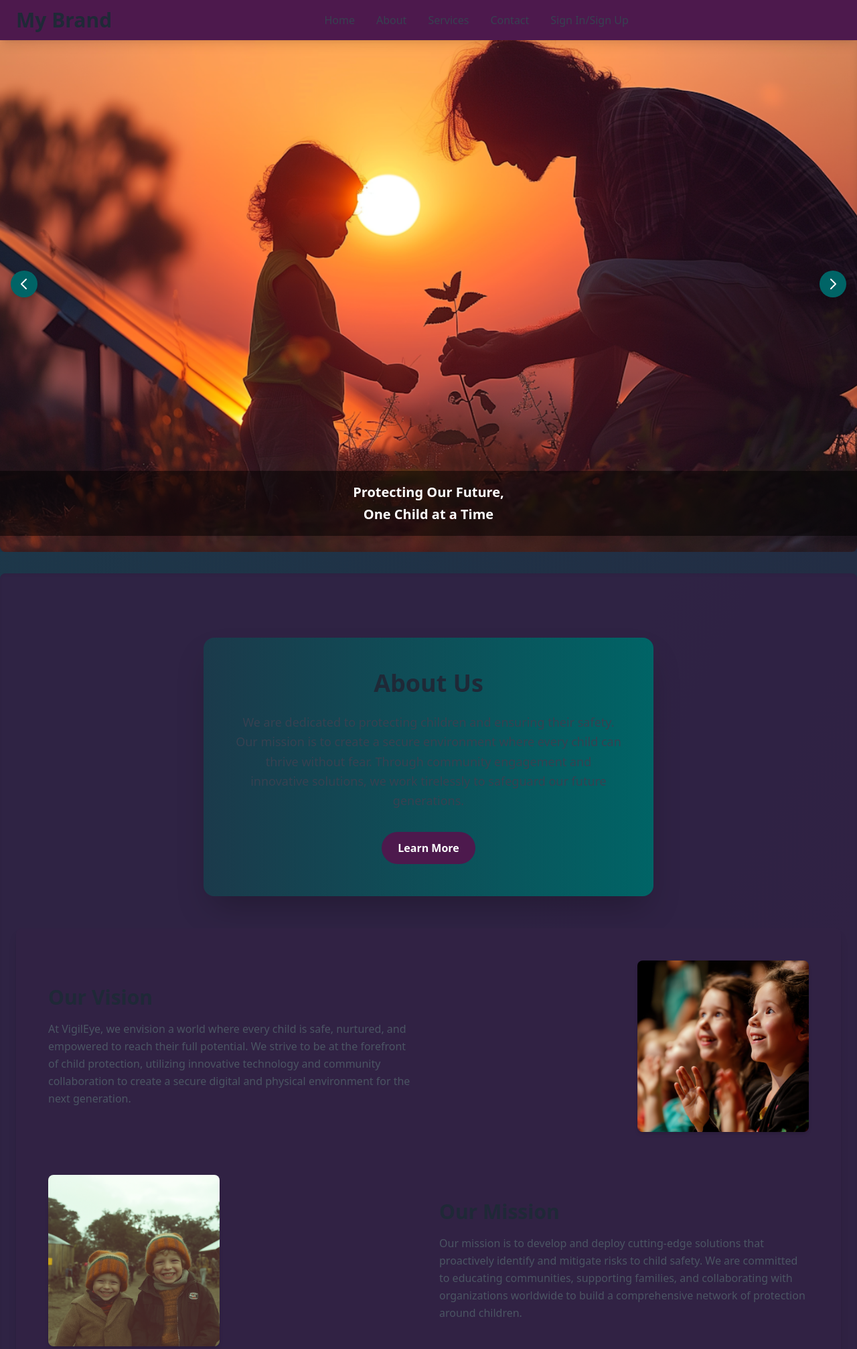
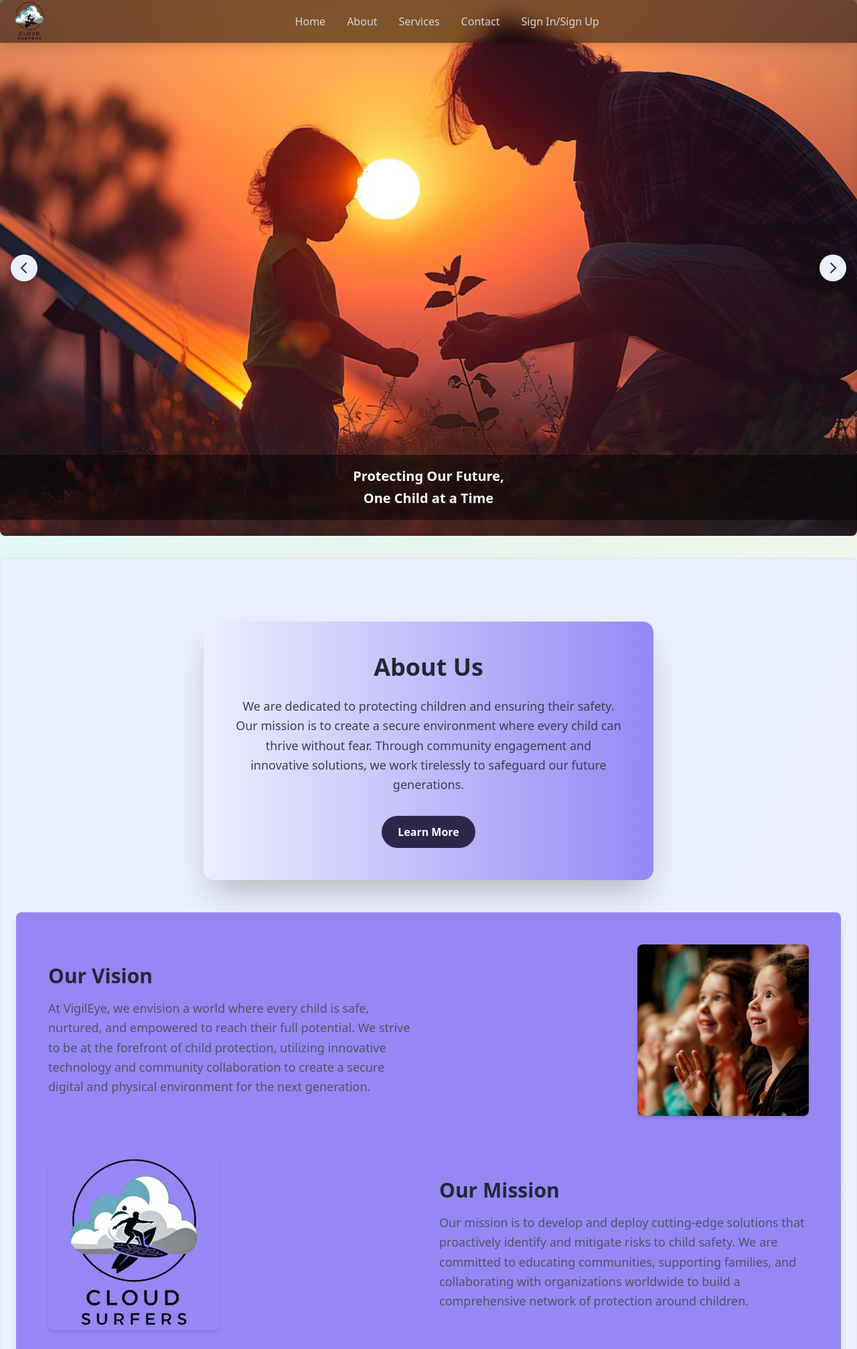
Before and after one commit to amalvichu/VigilEye, a Django app: page / in a window 1280 px wide. Shown: the top 2014 px of the page at 67% size. Run offline with Django 5.2, Linux system fonts and the light colour scheme; some libraries are stand-ins or nearby versions.

Commit message:
added new features with gradients

```diff
--- a/SafeChatPlus/settings.py
+++ b/SafeChatPlus/settings.py
@@ -95,6 +95,9 @@ AUTH_PASSWORD_VALIDATORS = [
     },
     {
         'NAME': 'django.contrib.auth.password_validation.MinimumLengthValidator',
+        'OPTIONS': {
+            'min_length': 8,  # Set a minimum length for passwords
+        }
     },
     {
         'NAME': 'django.contrib.auth.password_validation.CommonPasswordValidator',
--- a/templates/index.html
+++ b/templates/index.html
@@ -26,31 +26,31 @@
         }
     </style>
 </head>
-<body class="bg-gradient-to-br from-[#1b3a4b] to-[#272640] font-sans antialiased">
+<body class="bg-gradient-to-br from-[#e0f7fa] via-[#e8f5e9] to-[#fffde7] font-sans antialiased min-h-screen">
 
-gth     <!-- Navigation Bar -->
-le    <nav class="bg-[#4D194D] shadow-lg fixed top-0 left-0 w-full z-50">
-        <div class="container mx-auto px-6 py-3 flex flex-row items-center justify-between">
+     <!-- Navigation Bar -->
+   <nav class="bg-black bg-opacity-50 backdrop-filter backdrop-blur-lg shadow-lg fixed top-0 left-0 w-full z-50">
+        <div class="container mx-auto py-0 px-4 flex flex-row items-center justify-between">
             <div class="flex items-center justify-start">
-                <a href="#" class="text-2xl font-bold text-gray-800 lg:text-3xl hover:text-gray-600 transition-colors duration-300 whitespace-nowrap">
-                    My Brand
+                    <a href="#" class="text-2xl font-bold text-white lg:text-3xl hover:text-gray-300 transition-colors duration-300 whitespace-nowrap">
+                    <img src="{% static 'images/logo_cs.png' %}" alt="My Brand Logo" class="h-16 w-auto">
                 </a>
             </div>
 
 
             <div class="items-center flex w-full justify-center" id="nav-links">
                 <div class="flex flex-col md:flex-row justify-center">
-                    <a class="my-1 text-gray-700 hover:text-teal-500 md:mx-4 md:my-0 transition-colors duration-300" href="#">Home</a>
-                    <a class="my-1 text-gray-700 hover:text-teal-500 md:mx-4 md:my-0 transition-colors duration-300" href="#">About</a>
-                    <a class="my-1 text-gray-700 hover:text-teal-500 md:mx-4 md:my-0 transition-colors duration-300" href="#">Services</a>
-                    <a class="my-1 text-gray-700 hover:text-teal-500 md:mx-4 md:my-0 transition-colors duration-300" href="#">Contact</a>
-                    <a class="my-1 text-gray-700 hover:text-teal-500 md:mx-4 md:my-0 transition-colors duration-300" href="/login">Sign In/Sign Up</a>
+                    <a class="my-1 text-gray-300 hover:text-white md:mx-4 md:my-0 transition-colors duration-300" href="#">Home</a>
+                    <a class="my-1 text-gray-300 hover:text-white md:mx-4 md:my-0 transition-colors duration-300" href="#">About</a>
+                    <a class="my-1 text-gray-300 hover:text-white md:mx-4 md:my-0 transition-colors duration-300" href="#">Services</a>
+                    <a class="my-1 text-gray-300 hover:text-white md:mx-4 md:my-0 transition-colors duration-300" href="#">Contact</a>
+                    <a class="my-1 text-gray-300 hover:text-white md:mx-4 md:my-0 transition-colors duration-300" href="/login">Sign In/Sign Up</a>
                 </div>
             </div>
 
 
             <div class="md:hidden flex items-center">
-                <button id="mobile-menu-button" type="button" class="text-gray-500 hover:text-gray-600 focus:outline-none focus:text-gray-600 transition-colors duration-300">
+                <button id="mobile-menu-button" type="button" class="text-gray-300 hover:text-white focus:outline-none focus:text-white transition-colors duration-300">
                     <svg viewBox="0 0 24 24" class="h-6 w-6 fill-current">
                         <path fill-rule="evenodd" d="M4 5h16a1 1 0 010 2H4a1 1 0 110-2zm0 6h16a1 1 0 010 2H4a1 1 0 010-2zm0 6h16a1 1 0 010 2H4a1 1 0 010-2z"></path>
                     </svg>
@@ -58,12 +58,12 @@ le    <nav class="bg-[#4D194D] shadow-lg fixed top-0 left-0 w-full z-50">
             </div>
         </div>
 
-        <div class="md:hidden hidden bg-[#4D194D] shadow-inner p-4 transition-all duration-300 ease-in-out" id="mobile-menu">
-            <a class="block my-2 text-gray-700 hover:text-teal-500 transition-colors duration-300" href="#">Home</a>
-            <a class="block my-2 text-gray-700 hover:text-teal-500 transition-colors duration-300" href="#">About</a>
-            <a class="block my-2 text-gray-700 hover:text-teal-500 transition-colors duration-300" href="#">Services</a>
-            <a class="block my-2 text-gray-700 hover:text-teal-500 transition-colors duration-300" href="#">Contact</a>
-            <a class="block my-2 text-gray-700 hover:text-teal-500 transition-colors duration-300" href="/login">Sign In/Sign Up</a>
+        <div class="md:hidden hidden bg-gray-900 shadow-inner p-4 transition-all duration-300 ease-in-out" id="mobile-menu">
+            <a class="block my-2 text-gray-300 hover:text-white transition-colors duration-300" href="#">Home</a>
+            <a class="block my-2 text-gray-300 hover:text-white transition-colors duration-300" href="#">About</a>
+            <a class="block my-2 text-gray-300 hover:text-white transition-colors duration-300" href="#">Services</a>
+            <a class="block my-2 text-gray-300 hover:text-white transition-colors duration-300" href="#">Contact</a>
+            <a class="block my-2 text-gray-300 hover:text-white transition-colors duration-300" href="/login">Sign In/Sign Up</a>
         </div>
     </nav>
 
@@ -110,32 +110,32 @@ le    <nav class="bg-[#4D194D] shadow-lg fixed top-0 left-0 w-full z-50">
         </div>
 
 
-        <button id="prev-btn" class="absolute top-1/2 left-4 transform -translate-y-1/2 bg-[#006466] text-white p-2 rounded-full shadow-lg hover:bg-[#1b3a4b] transition-colors duration-300">
+        <button id="prev-btn" class="absolute top-1/2 left-4 transform -translate-y-1/2 bg-[#ebf0ff] text-[#2d284b] p-2 rounded-full shadow-lg hover:bg-[#2d284b] hover:text-white transition-colors duration-300">
             <svg class="w-6 h-6" fill="none" stroke="currentColor" viewBox="0 0 24 24" xmlns="http://www.w3.org/2000/svg"><path stroke-linecap="round" stroke-linejoin="round" stroke-width="2" d="M15 19l-7-7 7-7"></path></svg>
         </button>
-        <button id="next-btn" class="absolute top-1/2 right-4 transform -translate-y-1/2 bg-[#006466] text-white p-2 rounded-full shadow-lg hover:bg-[#1b3a4b] transition-colors duration-300">
+        <button id="next-btn" class="absolute top-1/2 right-4 transform -translate-y-1/2 bg-[#ebf0ff] text-[#2d284b] p-2 rounded-full shadow-lg hover:bg-[#2d284b] hover:text-white transition-colors duration-300">
             <svg class="w-6 h-6" fill="none" stroke="currentColor" viewBox="0 0 24 24" xmlns="http://www.w3.org/2000/svg"><path stroke-linecap="round" stroke-linejoin="round" stroke-width="2" d="M9 5l7 7-7 7"></path></svg>
         </button>
     </div>
 
-    <main class="container mx-auto px-6 py-12 bg-[#312244] bg-opacity-90 rounded-lg shadow-inner mt-8">
-        <section class="fade-in bg-gradient-to-r from-[#1b3a4b] to-[#006466] p-12 rounded-2xl shadow-2xl hover:shadow-3xl transition-shadow duration-300 max-w-2xl mx-auto my-12">
+    <main class="container mx-auto px-6 py-12 bg-[#ebf0ff] bg-opacity-90 rounded-lg shadow-inner mt-8">
+        <section class="fade-in bg-gradient-to-r from-[#ebf0ff] to-[#9687f5] p-12 rounded-2xl shadow-2xl hover:shadow-3xl transition-shadow duration-300 max-w-2xl mx-auto my-12">
             <h2 class="text-4xl font-bold text-gray-800 mb-6 text-center">About Us</h2>
             <p class="text-gray-700 leading-relaxed text-lg text-center max-w-3xl mx-auto">
                 We are dedicated to protecting children and ensuring their safety. Our mission is to create a secure environment where every child can thrive without fear. Through community engagement and innovative solutions, we work tirelessly to safeguard our future generations.
             </p>
             <div class="flex justify-center mt-8">
-                <button class="bg-[#4D194D] hover:bg-[#312244] text-white font-semibold py-3 px-6 rounded-full transition duration-300 transform hover:scale-105">
+                <button class="bg-[#2d284b] hover:bg-[#1a172e] text-white font-semibold py-3 px-6 rounded-full transition duration-300 transform hover:scale-105">
                     Learn More
                 </button>
             </div>
         </section>
 
-        <section class="fade-in mt-12 bg-[#312244] p-8 rounded-lg shadow-lg">
+        <section class="fade-in mt-12 bg-[#9687f5] p-8 rounded-lg shadow-lg">
             <div class="flex flex-col md:flex-row items-center justify-between mb-8">
                 <div class="md:w-1/2 p-4">
                     <h2 class="text-3xl font-bold text-gray-800 mb-4">Our Vision</h2>
-                    <p class="text-gray-600 leading-relaxed">
+                    <p class="text-gray-600 leading-relaxed text-lg">
                         At VigilEye, we envision a world where every child is safe, nurtured, and empowered to reach their full potential. We strive to be at the forefront of child protection, utilizing innovative technology and community collaboration to create a secure digital and physical environment for the next generation.
                     </p>
                 </div>
@@ -147,12 +147,12 @@ le    <nav class="bg-[#4D194D] shadow-lg fixed top-0 left-0 w-full z-50">
             <div class="flex flex-col md:flex-row-reverse items-center justify-between">
                 <div class="md:w-1/2 p-4">
                     <h2 class="text-3xl font-bold text-gray-800 mb-4">Our Mission</h2>
-                    <p class="text-gray-600 leading-relaxed">
+                    <p class="text-gray-600 leading-relaxed text-lg">
                         Our mission is to develop and deploy cutting-edge solutions that proactively identify and mitigate risks to child safety. We are committed to educating communities, supporting families, and collaborating with organizations worldwide to build a comprehensive network of protection around children.
                     </p>
                 </div>
                 <div class="md:w-1/2 p-4 flex justify-start">
-                    <img src="/static/images/child3.png" alt="Our Mission" class="w-64 h-64 object-cover rounded-lg shadow-md"/>
+                    <img src="/static/images/logo_cs.png" alt="Our Mission" class="w-64 h-64 object-cover rounded-lg shadow-md"/>
                 </div>
             </div>
         </section>
@@ -162,59 +162,59 @@ le    <nav class="bg-[#4D194D] shadow-lg fixed top-0 left-0 w-full z-50">
             <div class="relative">
                 <div id="feature-carousel" class="flex overflow-x-auto snap-x snap-mandatory scroll-smooth space-x-4 pb-4">
                     <!-- Feature Card 1 -->
-                    <div class="flex-shrink-0 w-full md:w-1/3 snap-center bg-[#1b3a4b] rounded-lg shadow-xl p-6 text-center transform transition duration-500 hover:scale-105">
+                    <div class="flex-shrink-0 w-full md:w-1/3 snap-center bg-[#9687f5] rounded-lg shadow-xl p-6 text-center transform transition duration-500 hover:scale-105">
                         <img src="/static/images/child1.png" alt="Feature 1" class="w-32 h-32 object-cover rounded-full mx-auto mb-4">
                         <h3 class="text-2xl font-bold text-gray-800 mb-2">Real-time Monitoring</h3>
                         <p class="text-gray-600">Advanced AI constantly monitors online activity for potential threats and inappropriate content.</p>
                     </div>
                     <!-- Feature Card 2 -->
-                    <div class="flex-shrink-0 w-full md:w-1/3 snap-center bg-[#1b3a4b] rounded-lg shadow-xl p-6 text-center transform transition duration-500 hover:scale-105">
+                    <div class="flex-shrink-0 w-full md:w-1/3 snap-center bg-[#9687f5] rounded-lg shadow-xl p-6 text-center transform transition duration-500 hover:scale-105">
                         <img src="/static/images/child4.png" alt="Feature 2" class="w-32 h-32 object-cover rounded-full mx-auto mb-4">
                         <h3 class="text-2xl font-bold text-gray-800 mb-2">Customizable Alerts</h3>
                         <p class="text-gray-600">Receive instant notifications for suspicious activities, tailored to your preferences.</p>
                     </div>
                     <!-- Feature Card 3 -->
-                    <div class="flex-shrink-0 w-full md:w-1/3 snap-center bg-[#1b3a4b] rounded-lg shadow-xl p-6 text-center transform transition duration-500 hover:scale-105">
+                    <div class="flex-shrink-0 w-full md:w-1/3 snap-center bg-[#9687f5] rounded-lg shadow-xl p-6 text-center transform transition duration-500 hover:scale-105">
                         <img src="/static/images/child5.png" alt="Feature 3" class="w-32 h-32 object-cover rounded-full mx-auto mb-4">
                         <h3 class="text-2xl font-bold text-gray-800 mb-2">Educational Resources</h3>
                         <p class="text-gray-600">Access a wealth of resources to help educate children and parents about online safety.</p>
                     </div>
                     <!-- Feature Card 4 -->
-                    <div class="flex-shrink-0 w-full md:w-1/3 snap-center bg-[#1b3a4b] rounded-lg shadow-xl p-6 text-center transform transition duration-500 hover:scale-105">
+                    <div class="flex-shrink-0 w-full md:w-1/3 snap-center bg-[#9687f5] rounded-lg shadow-xl p-6 text-center transform transition duration-500 hover:scale-105">
                         <img src="/static/images/child1.png" alt="Feature 4" class="w-32 h-32 object-cover rounded-full mx-auto mb-4">
                         <h3 class="text-2xl font-bold text-gray-800 mb-2">Secure Messaging</h3>
                         <p class="text-gray-600">Communicate safely with family and approved contacts through encrypted channels.</p>
                     </div>
                     <!-- Feature Card 5 -->
-                    <div class="flex-shrink-0 w-full md:w-1/3 snap-center bg-[#1b3a4b] rounded-lg shadow-xl p-6 text-center transform transition duration-500 hover:scale-105">
+                    <div class="flex-shrink-0 w-full md:w-1/3 snap-center bg-[#9687f5] rounded-lg shadow-xl p-6 text-center transform transition duration-500 hover:scale-105">
                         <img src="/static/images/child2.png" alt="Feature 5" class="w-32 h-32 object-cover rounded-full mx-auto mb-4">
                         <h3 class="text-2xl font-bold text-gray-800 mb-2">Location Tracking</h3>
                         <p class="text-gray-600">Keep track of your child's whereabouts with real-time, secure location sharing.</p>
                     </div>
                     <!-- Feature Card 6 -->
-                    <div class="flex-shrink-0 w-full md:w-1/3 snap-center bg-[#1b3a4b] rounded-lg shadow-xl p-6 text-center transform transition duration-500 hover:scale-105">
+                    <div class="flex-shrink-0 w-full md:w-1/3 snap-center bg-[#9687f5] rounded-lg shadow-xl p-6 text-center transform transition duration-500 hover:scale-105">
                         <img src="/static/images/child3.png" alt="Feature 6" class="w-32 h-32 object-cover rounded-full mx-auto mb-4">
                         <h3 class="text-2xl font-bold text-gray-800 mb-2">App Usage Control</h3>
                         <p class="text-gray-600">Manage and monitor app usage to ensure age-appropriate content and screen time.</p>
                     </div>
                     <!-- Feature Card 7 -->
-                    <div class="flex-shrink-0 w-full md:w-1/3 snap-center bg-[#1b3a4b] rounded-lg shadow-xl p-6 text-center transform transition duration-500 hover:scale-105">
+                    <div class="flex-shrink-0 w-full md:w-1/3 snap-center bg-[#9687f5] rounded-lg shadow-xl p-6 text-center transform transition duration-500 hover:scale-105">
                         <img src="/static/images/child4.png" alt="Feature 7" class="w-32 h-32 object-cover rounded-full mx-auto mb-4">
                         <h3 class="text-2xl font-bold text-gray-800 mb-2">Cyberbullying Detection</h3>
                         <p class="text-gray-600">AI-powered detection of cyberbullying attempts and harmful interactions.</p>
                     </div>
                 </div>
-                <button id="feature-prev-btn" class="absolute top-1/2 left-0 transform -translate-y-1/2 bg-teal-100 text-gray-800 p-2 rounded-full shadow-xl hover:bg-teal-200 hover:text-teal-700 transition-colors duration-300 z-10">
+                <button id="feature-prev-btn" class="absolute top-1/2 left-0 transform -translate-y-1/2 bg-[#ebf0ff] text-gray-800 p-2 rounded-full shadow-xl hover:bg-[#2d284b] hover:text-white transition-colors duration-300 z-10">
                     <svg class="w-6 h-6" fill="none" stroke="currentColor" viewBox="0 0 24 24" xmlns="http://www.w3.org/2000/svg"><path stroke-linecap="round" stroke-linejoin="round" stroke-width="2" d="M15 19l-7-7 7-7"></path></svg>
                 </button>
-                <button id="feature-next-btn" class="absolute top-1/2 right-0 transform -translate-y-1/2 bg-teal-100 text-gray-800 p-2 rounded-full shadow-xl hover:bg-teal-200 hover:text-teal-700 transition-colors duration-300 z-10">
+                <button id="feature-next-btn" class="absolute top-1/2 right-0 transform -translate-y-1/2 bg-[#ebf0ff] text-gray-800 p-2 rounded-full shadow-xl hover:bg-[#2d284b] hover:text-white transition-colors duration-300 z-10">
                     <svg class="w-6 h-6" fill="none" stroke="currentColor" viewBox="0 0 24 24" xmlns="http://www.w3.org/2000/svg"><path stroke-linecap="round" stroke-linejoin="round" stroke-width="2" d="M9 5l7 7-7 7"></path></svg>
                 </button>
             </div>
         </section>
     </main>
 
-    <footer class="bg-gray-800 text-white p-4 text-center mt-12">
+    <footer class="bg-[#2d284b] text-white p-4 text-center mt-12">
         <p>&copy; 2023 VigilEye. All rights reserved.</p>
     </footer>
 
```
Also changed, not shown: api/models.py (+23 -0 lines), templates/register.html (+1 -7 lines), templates/validation.js (added, +142 -0 lines), api/migrations/0002_vigileye_user.py (added), db.sqlite3, static/images/logo_cs.jpg (added), static/images/logo_cs.png (added).
